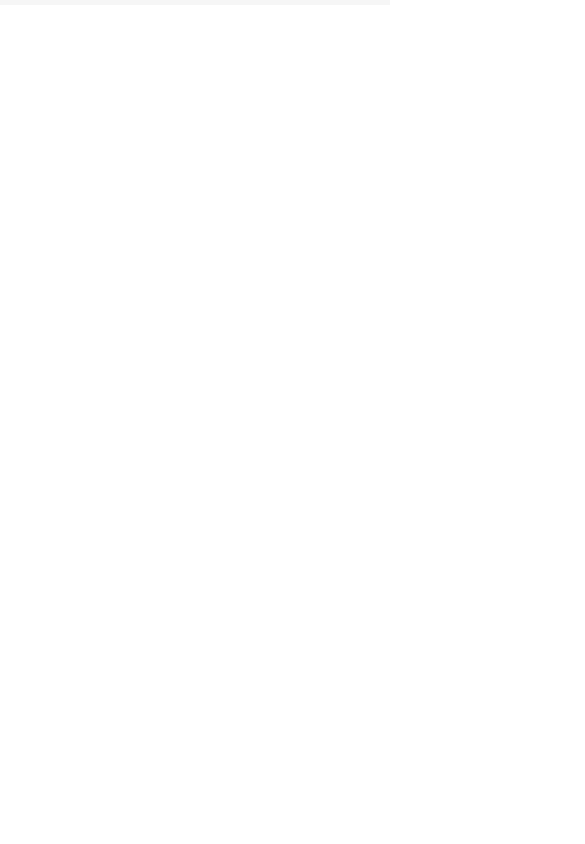
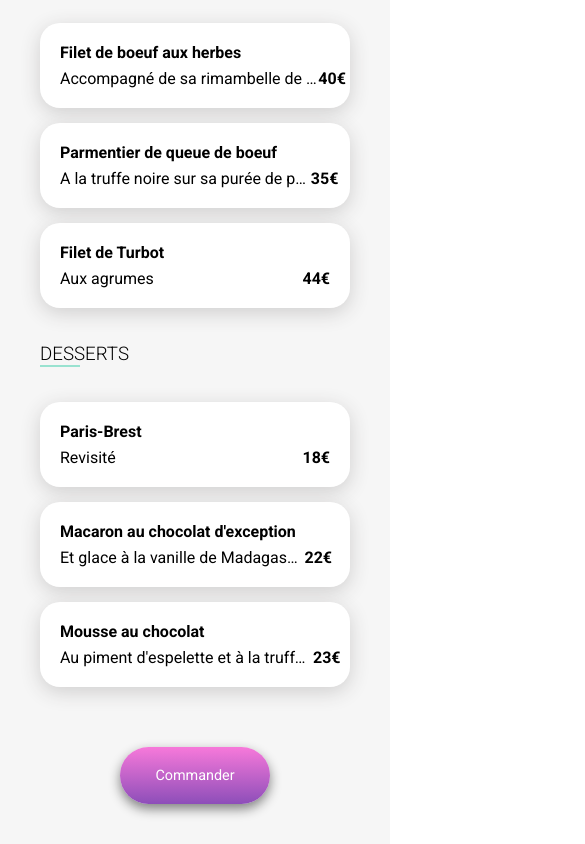
Before and after one commit to bertrand-d/oh-my-food-react, a React (Create React App) app in the folder front/: page /restaurant/0 in a window 390 px wide. Shown: the part 1011-1855 px from the top of the page, 585 px wide, since content can reach past the window. Before the commit the page ends 1016 px from the top, so only its background shows below. Built offline with nearby package versions, Linux system fonts and the light colour scheme; a web font is replaced by a local one.

Commit message:
add last responsive style in card restaurant

```diff
--- a/front/src/css/components/_buttons.scss
+++ b/front/src/css/components/_buttons.scss
@@ -8,6 +8,7 @@
     cursor: pointer;
     transition: all ease-in-out 0.2s;
     font-size: 0.9rem;
+    text-align: center;
 
     &:hover {
         opacity: 0.8;
--- a/front/src/css/pages/_restaurant-page.scss
+++ b/front/src/css/pages/_restaurant-page.scss
@@ -14,25 +14,39 @@
 
         &-content {
             @extend .max-container;
-            padding: 40px 0;
+            padding: 40px;
         }
 
         &-container {
-            display: flex;
+            display: grid;
+            grid-template-columns: 1fr;
             gap: 15px;
             justify-content: space-between;
             margin: 40px 0;
+
+            @include breakpoint(md) {
+                grid-template-columns: 1fr 1fr 1fr;
+            }
 
             .menu-column {
                 flex-grow: 1;
                 display: flex;
                 flex-direction: column;
                 gap: 15px;
+                margin-bottom: 20px;
+
+                @include breakpoint(md) {
+                    margin-bottom: 0;
+                }
 
                 .category-title {
                     margin-bottom: 20px;
                 }
             }
         }
+        .button {
+            margin: 0 auto;
+            width: 150px;
+        }
     }
 }
--- a/front/src/layouts/Header.js
+++ b/front/src/layouts/Header.js
@@ -1,7 +1,11 @@
+import { Link } from 'react-router-dom'
+
 function Header() {
   return (
     <header className="main-header">
-        <img src ={'/logo.png'} alt ="logo oh my food" className="logo"></img>
+        <Link to='/'>
+          <img src ={'/logo.png'} alt ="logo oh my food" className="logo"></img>
+        </Link>
     </header>
   );
 }
--- a/front/src/pages/RestaurantPage.js
+++ b/front/src/pages/RestaurantPage.js
@@ -53,7 +53,9 @@ function RestaurantPage() {
                             }
                         </div>
                     </div>
+                    <a className="button" href="#">Commander</a>
                 </div>
+
             </section>
         </div>
     );
```
